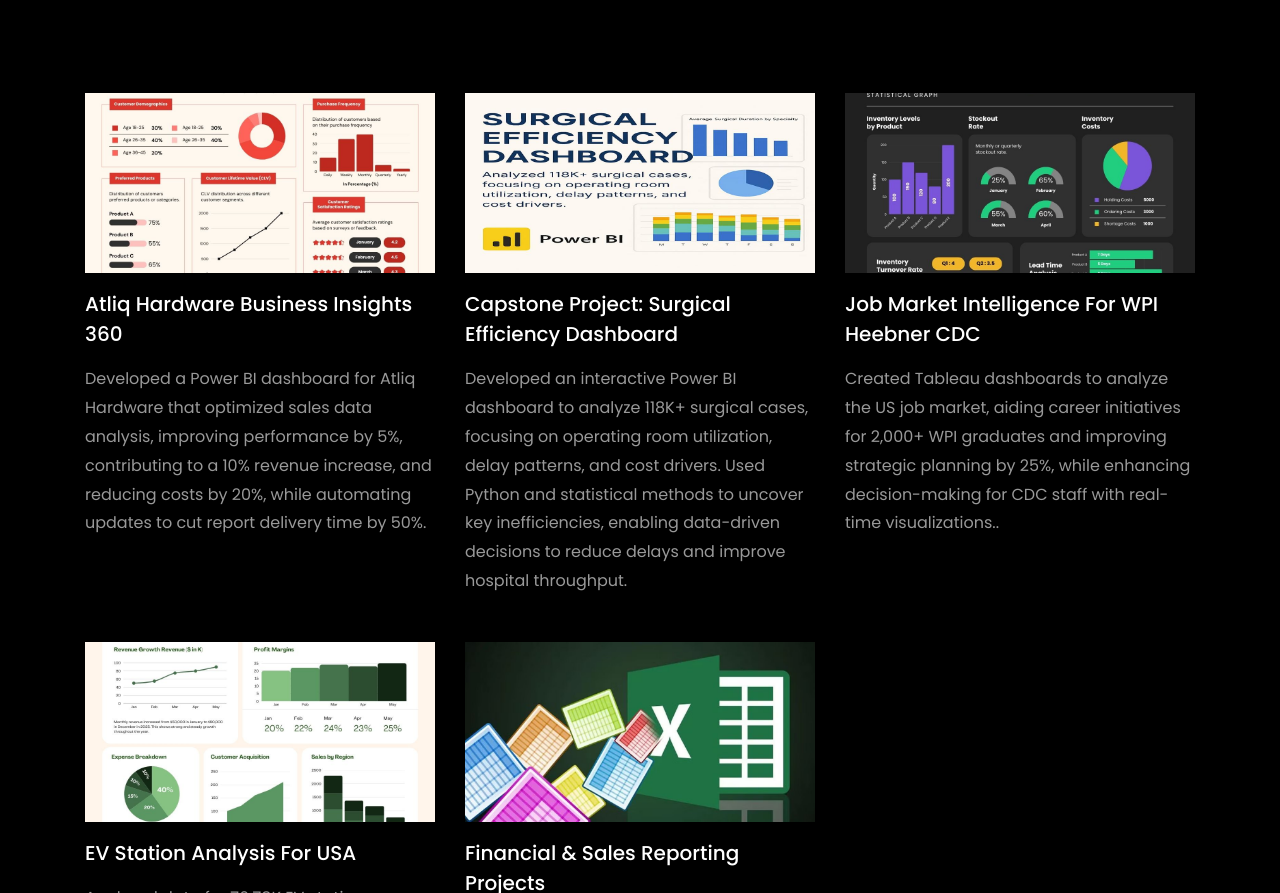
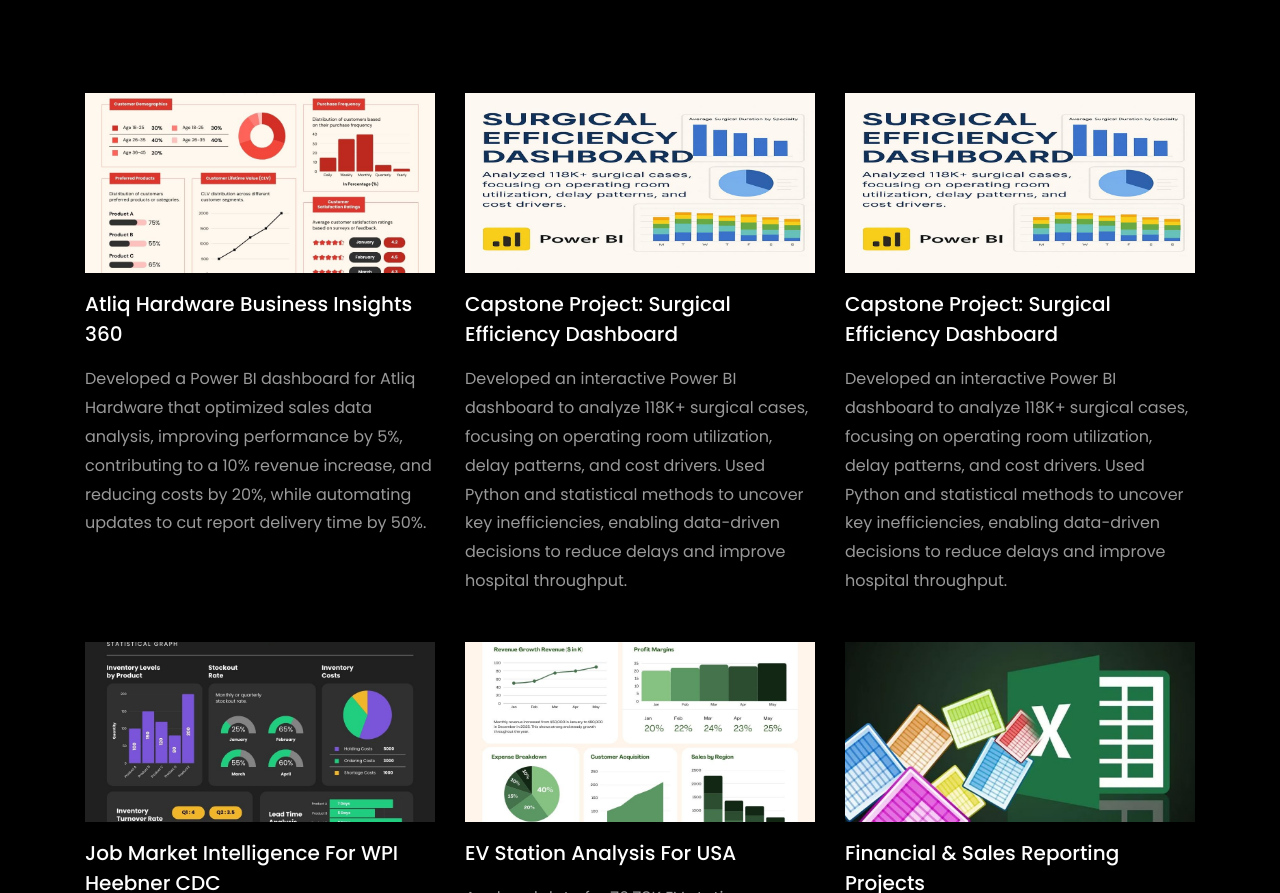
Before and after one commit to aswinkumaryadav/aswinkumar.github.io, a plain HTML site: page index.html in a window 1280 px wide. Shown: the part 4213-5106 px from the top of the page. Drawn offline with Linux system fonts and the light colour scheme; files whose address does not match are found by name.

Commit message:
Update index.html

```diff
--- a/index.html
+++ b/index.html
@@ -452,6 +452,19 @@
 			</div>
 		  </div>
 		</div>
+		<div class="col-md-4 d-flex ftco-animate">
+			<div class="blog-entry justify-content-end">
+			<a href="https://app.powerbi.com/view?r=eyJrIjoiZWNlZGI4MmUtYmUxNS00MDY0LWIxOTgtZjA3NDY1Nzc4NzE2IiwidCI6ImM2ZTU0OWIzLTVmNDUtNDAzMi1hYWU5LWQ0MjQ0ZGM1YjJjNCJ9" class="block-20 zoom-effect" style="background-image: url('images/proj_7.jpg');">
+			</a>
+			<div class="text mt-3 float-right d-block">
+
+			  <h3 class="heading"><a href="https://app.powerbi.com/view?r=eyJrIjoiZWNlZGI4MmUtYmUxNS00MDY0LWIxOTgtZjA3NDY1Nzc4NzE2IiwidCI6ImM2ZTU0OWIzLTVmNDUtNDAzMi1hYWU5LWQ0MjQ0ZGM1YjJjNCJ9">Capstone Project: Surgical Efficiency Dashboard </a></h3>
+			  <p>Developed an interactive Power BI dashboard to analyze 118K+ surgical cases, focusing on operating room utilization, delay patterns, and cost drivers. Used Python and statistical methods to uncover key inefficiencies, enabling data-driven decisions to reduce delays and improve hospital throughput.
+
+			  </p>
+			</div>
+		  </div>
+		</div>
           <div class="col-md-4 d-flex ftco-animate">
           	<div class="blog-entry justify-content-end">
               <a href="https://public.tableau.com/views/CDC_STAFF_DASHBOARD_AswinKumar/WPIDashboard?:language=en-US&publish=yes&:sid=&:redirect=auth&:display_count=n&:origin=viz_share_link" class="block-20 zoom-effect" style="background-image: url('images/proj_2.jpg');">
```
